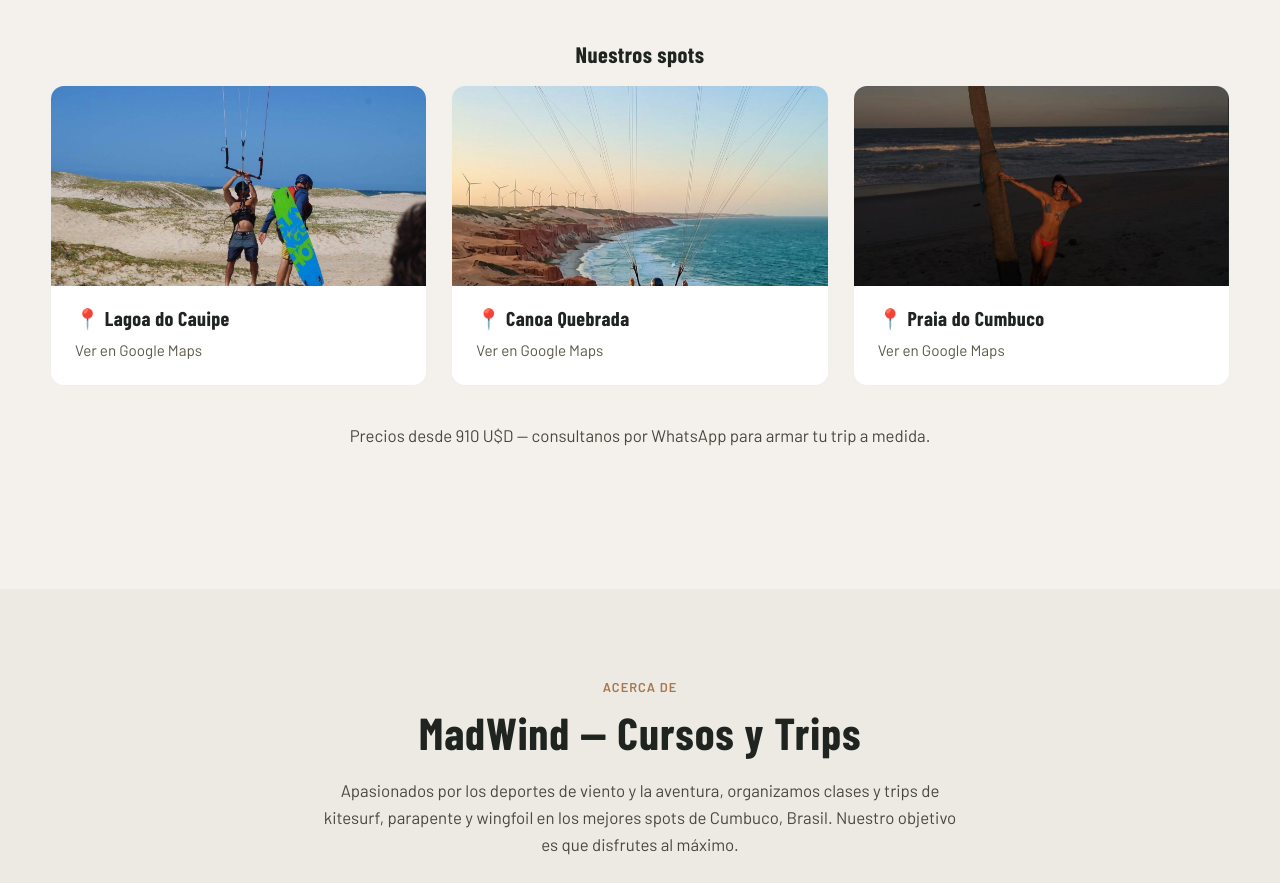
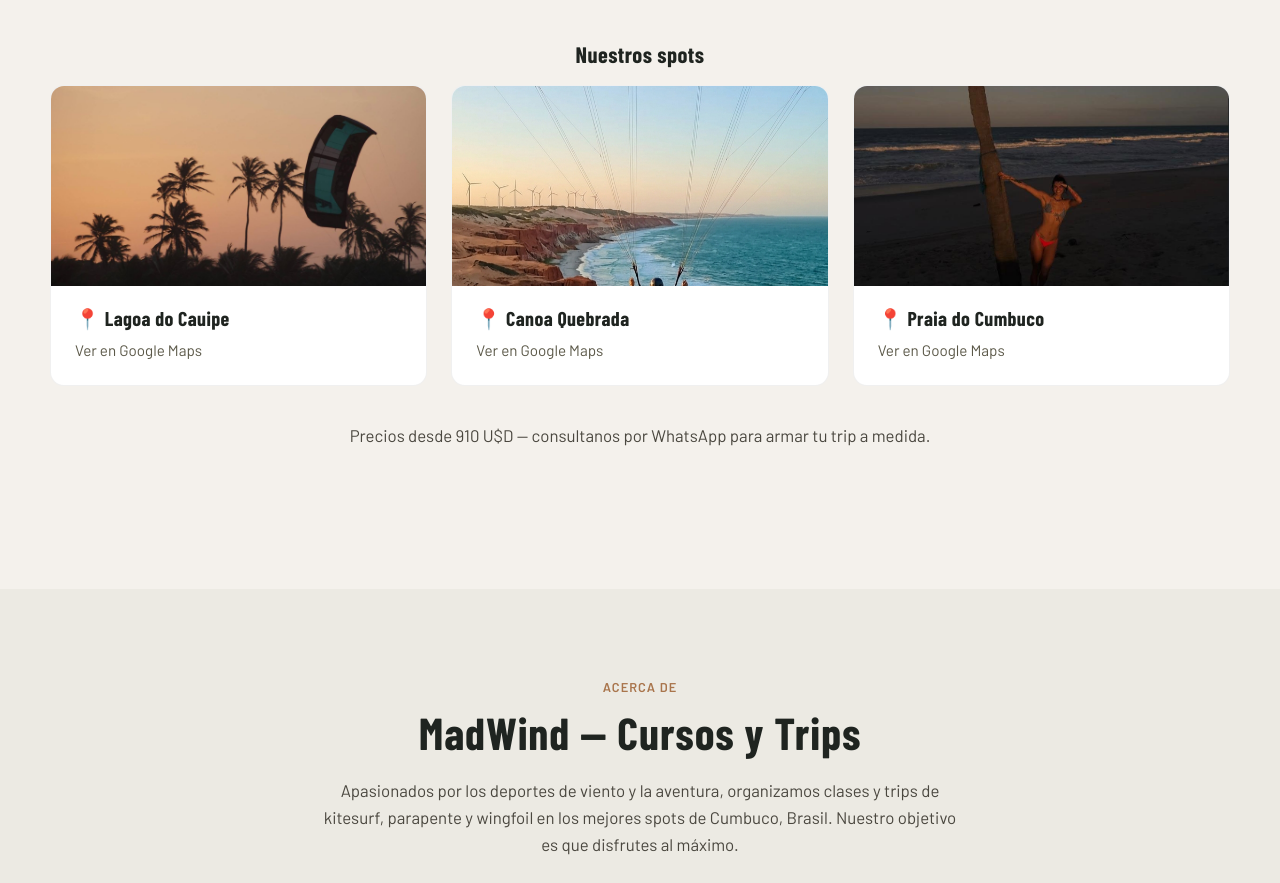
Before and after one commit to Brunopiastre/MadWind, a plain HTML site: page index.html in a window 1280 px wide. Shown: the part 4165-5048 px from the top of the page. Drawn offline with nearby package versions, Linux system fonts and the light colour scheme.

Commit message:
Add files via upload

```diff
--- a/index.html
+++ b/index.html
@@ -513,7 +513,7 @@ dialog.modal::backdrop{background:rgba(31,36,32,.65);}
       <h3 style="margin-top:44px; font-size:1.4rem;">Nuestros spots</h3>
       <div class="card-grid spots">
         <a class="card card--photo spot" href="https://maps.app.goo.gl/LMdm9FmYuYpgvSvy8" target="_blank" rel="noopener">
-          <div class="card-image"><img src="img/trip-lagoa.jpg" alt="Lagoa do Cauipe" /></div>
+          <div class="card-image"><img src="img/palmeras.jpg" alt="Lagoa do Cauipe, atardecer con palmeras y kite" style="object-position:center 40%" /></div>
           <h3>📍 Lagoa do Cauipe</h3><p>Ver en Google Maps</p>
         </a>
         <a class="card card--photo spot" href="https://maps.app.goo.gl/8iRgDaf1Pj8oa96PA" target="_blank" rel="noopener">
```
